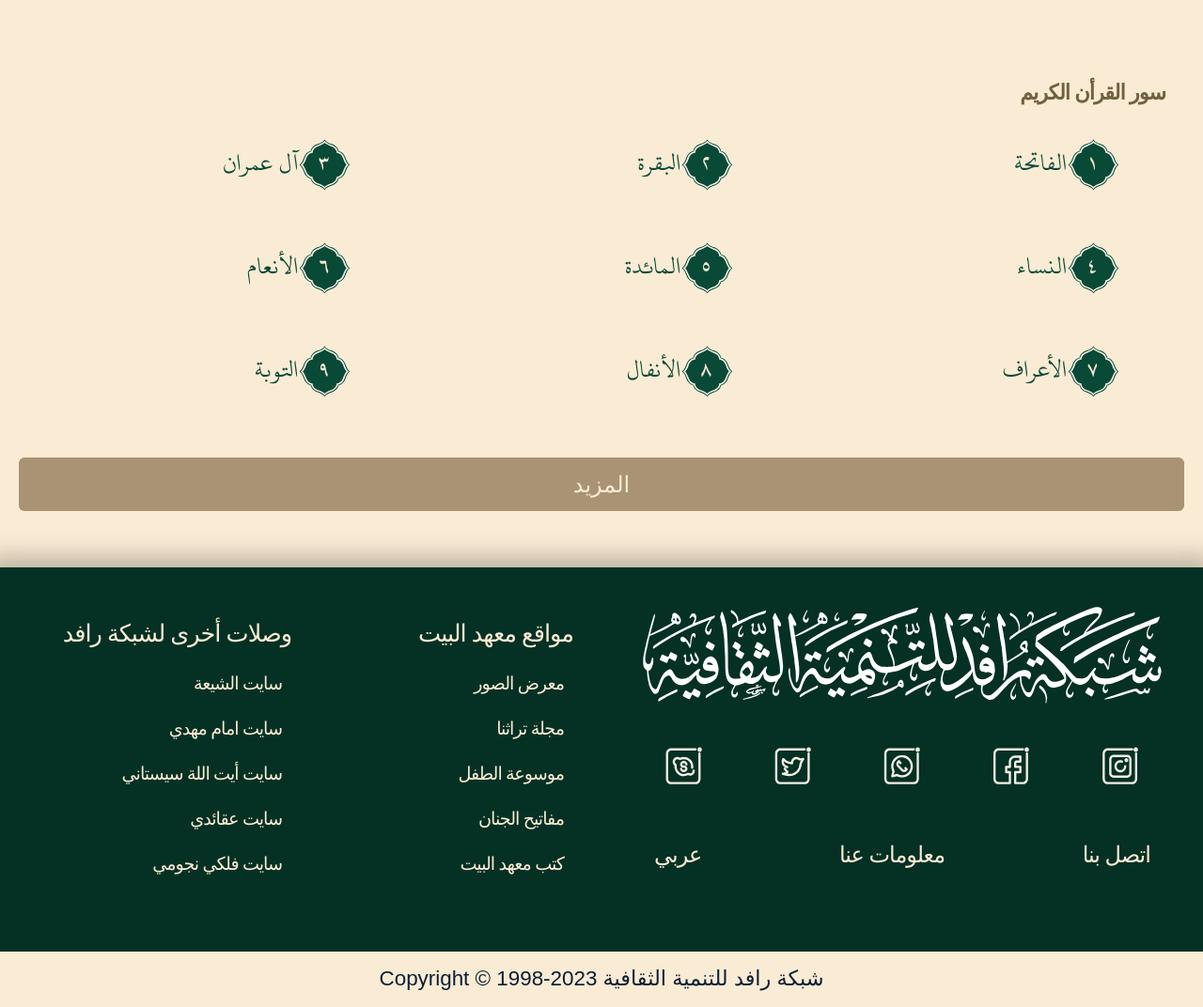
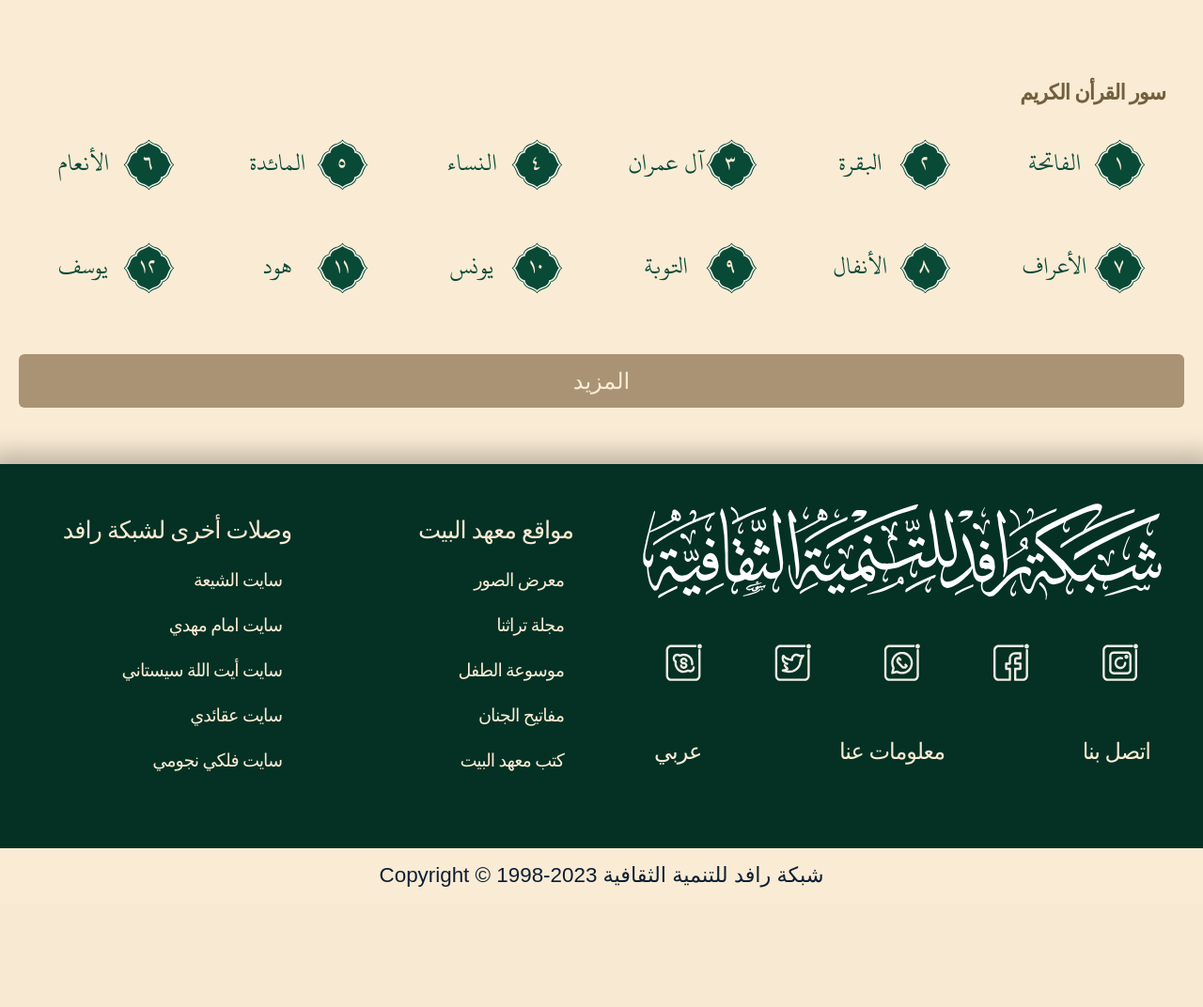
Before and after one commit to zamoosh/quran-django, a Django app: page /home/ in a window 1280 px wide. Shown: the part 916-1988 px from the top of the page at 94% size. After the commit the page ends 1861 px from the top, so only its background shows below. Run offline with Django 4.2, Linux system fonts and the light colour scheme; data that the repository does not hold is empty; style sheets or scripts are compiled from the project's sources; some libraries are stand-ins or nearby versions; some web fonts are replaced.

Commit message:
make the sura list response got super completed

```diff
--- a/static/assets/css/home.css
+++ b/static/assets/css/home.css
@@ -266,6 +266,12 @@ header .header__language path {
   margin-top: 20px;
   padding: 15px 20px;
   color: #72603F;
+  text-align: center;
+}
+@media (min-width: 300px) {
+  .main .container-fluid .main__content .sura_list__title {
+    text-align: start;
+  }
 }
 .main .container-fluid .main__content .sura_list .show {
   height: 0;
@@ -273,16 +279,40 @@ header .header__language path {
 }
 .main .container-fluid .main__content .sura_list__content__title {
   display: grid;
-  grid-template-columns: auto auto auto;
+  grid-template-columns: auto;
+}
+@media (min-width: 300px) {
+  .main .container-fluid .main__content .sura_list__content__title {
+    grid-template-columns: auto auto;
+  }
+}
+@media (min-width: 576px) {
+  .main .container-fluid .main__content .sura_list__content__title {
+    grid-template-columns: auto auto auto;
+  }
+}
+@media (min-width: 768px) {
+  .main .container-fluid .main__content .sura_list__content__title {
+    grid-template-columns: auto auto auto auto;
+  }
+}
+@media (min-width: 992px) {
+  .main .container-fluid .main__content .sura_list__content__title {
+    grid-template-columns: auto auto auto auto auto auto;
+  }
 }
 .main .container-fluid .main__content .sura_list__content__title .sura-name {
   display: flex;
   flex-direction: row;
-  justify-content: start;
-  padding: 5px 17% 20px 0;
+  justify-content: center;
   height: 100px;
   text-decoration: none;
   margin: 5px 0;
+}
+@media (min-width: 300px) {
+  .main .container-fluid .main__content .sura_list__content__title .sura-name {
+    padding: 5px 7% 20px 0;
+  }
 }
 .main .container-fluid .main__content .sura_list__content__title .sura-name__number {
   width: 55px;
@@ -299,6 +329,7 @@ header .header__language path {
   font-family: KFG, sans-serif;
 }
 .main .container-fluid .main__content .sura_list__content__title .sura-name__name {
+  width: 82px;
   display: flex;
   justify-content: center;
   align-items: center;
@@ -312,17 +343,40 @@ header .header__language path {
 }
 .main .container-fluid .main__content .sura_list__content .show .content {
   display: grid;
-  grid-template-columns: auto auto auto;
-  overflow: hidden;
+  grid-template-columns: auto;
+}
+@media (min-width: 300px) {
+  .main .container-fluid .main__content .sura_list__content .show .content {
+    grid-template-columns: auto auto;
+  }
+}
+@media (min-width: 576px) {
+  .main .container-fluid .main__content .sura_list__content .show .content {
+    grid-template-columns: auto auto auto;
+  }
+}
+@media (min-width: 768px) {
+  .main .container-fluid .main__content .sura_list__content .show .content {
+    grid-template-columns: auto auto auto auto;
+  }
+}
+@media (min-width: 992px) {
+  .main .container-fluid .main__content .sura_list__content .show .content {
+    grid-template-columns: auto auto auto auto auto auto;
+  }
 }
 .main .container-fluid .main__content .sura_list__content .show .content .sura-name {
   display: flex;
   flex-direction: row;
-  justify-content: start;
-  padding: 5px 17% 20px 0;
+  justify-content: center;
   height: 100px;
   text-decoration: none;
   margin: 5px 0;
+}
+@media (min-width: 300px) {
+  .main .container-fluid .main__content .sura_list__content .show .content .sura-name {
+    padding: 5px 7% 20px 0;
+  }
 }
 .main .container-fluid .main__content .sura_list__content .show .content .sura-name__number {
   width: 55px;
@@ -339,6 +393,7 @@ header .header__language path {
   font-family: KFG, sans-serif;
 }
 .main .container-fluid .main__content .sura_list__content .show .content .sura-name__name {
+  width: 82px;
   display: flex;
   justify-content: center;
   align-items: center;
--- a/static/assets/js/home.js
+++ b/static/assets/js/home.js
@@ -70,7 +70,7 @@ export class Home {
     }
 
     prepare_sura_list() {
-        for (let i = 8; i < this.sura_list.length; i++) {
+        for (let i = 12; i < this.sura_list.length; i++) {
             let sura_name_element = document.createElement("a");
             sura_name_element.classList.add("sura-name");
             sura_name_element.href = `/sura/${this.sura_list[i].sura}:1`;
--- a/static/assets/scss/home.scss
+++ b/static/assets/scss/home.scss
@@ -178,6 +178,11 @@ header {
                     margin-top: 20px;
                     padding: 15px 20px;
                     color: #72603F;
+                    text-align: center;
+
+                    @include mobile {
+                        text-align: start;
+                    }
                 }
 
                 .show {
@@ -189,13 +194,35 @@ header {
 
                     &__title {
                         display: grid;
-                        grid-template-columns: auto auto auto;
+                        grid-template-columns: auto;
+
+                        @include mobile {
+                            grid-template-columns: auto auto;
+                        }
+
+                        @include tablet {
+                            grid-template-columns: auto auto auto;
+                        }
+
+                        @include laptop {
+                            grid-template-columns: auto auto auto auto;
+                        }
+
+                        @include monitor {
+                            grid-template-columns: auto auto auto auto auto auto;
+                        }
 
                         .sura-name {
                             display: flex;
                             flex-direction: row;
-                            justify-content: start;
-                            padding: 5px 17% 20px 0;
+                            justify-content: center;
+                            //padding: 5px 17% 20px 0;
+
+                            @include mobile {
+                                padding: 5px 7% 20px 0;
+                            }
+
+
                             height: 100px;
                             text-decoration: none;
                             margin: 5px 0;
@@ -216,6 +243,7 @@ header {
                             }
 
                             &__name {
+                                width: 82px;
                                 display: flex;
                                 justify-content: center;
                                 align-items: center;
@@ -232,14 +260,35 @@ header {
 
                         .content {
                             display: grid;
-                            grid-template-columns: auto auto auto;
-                            overflow: hidden;
+                            grid-template-columns: auto;
+
+                            @include mobile {
+                                grid-template-columns: auto auto;
+                            }
+
+                            @include tablet {
+                                grid-template-columns: auto auto auto;
+                            }
+
+                            @include laptop {
+                                grid-template-columns: auto auto auto auto;
+                            }
+
+                            @include monitor {
+                                grid-template-columns: auto auto auto auto auto auto;
+                            }
 
                             .sura-name {
                                 display: flex;
                                 flex-direction: row;
-                                justify-content: start;
-                                padding: 5px 17% 20px 0;
+                                justify-content: center;
+                                //padding: 5px 17% 20px 0;
+
+                                @include mobile {
+                                    padding: 5px 7% 20px 0;
+                                }
+
+
                                 height: 100px;
                                 text-decoration: none;
                                 margin: 5px 0;
@@ -260,6 +309,7 @@ header {
                                 }
 
                                 &__name {
+                                    width: 82px;
                                     display: flex;
                                     justify-content: center;
                                     align-items: center;
--- a/templates/quran/views/home.html
+++ b/templates/quran/views/home.html
@@ -171,12 +171,35 @@
                                     التوبة
                                 </span>
                             </a>
+                            <a href="/sura/10:1" class="sura-name">
+                                <span class="sura-name__number">
+                                    ۱۰
+                                </span>
+                                <span class="sura-name__name">
+                                    يونس
+                                </span>
+                            </a>
+                            <a href="/sura/11:1" class="sura-name">
+                                <span class="sura-name__number">
+                                    ١١
+                                </span>
+                                <span class="sura-name__name">
+                                    هود
+                                </span>
+                            </a>
+                            <a href="/sura/12:1" class="sura-name">
+                                <span class="sura-name__number">
+                                    ١٢
+                                </span>
+                                <span class="sura-name__name">
+                                    يوسف
+                                </span>
+                            </a>
                         </div>
                         <div class="show">
-                            <div class="content">
+                            <div class="content"></div>
+                        </div>
 
-                            </div>
-                        </div>
                         <div class="juz_list__button">
                             <button id="expand-sura" type="button">
                                 المزيد
```
Also changed, not shown: 2 other files.
